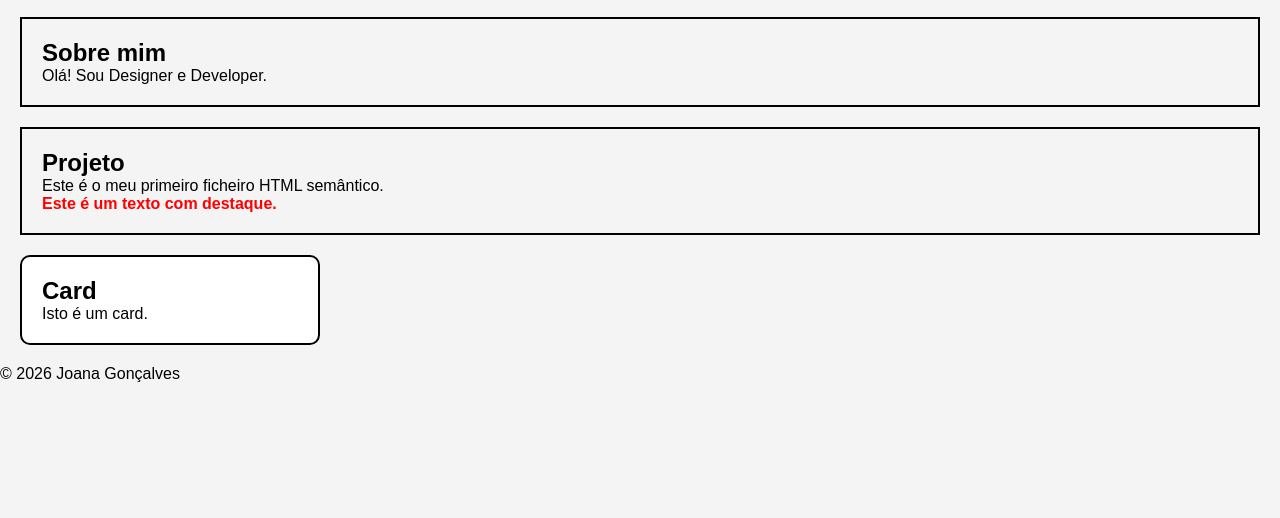
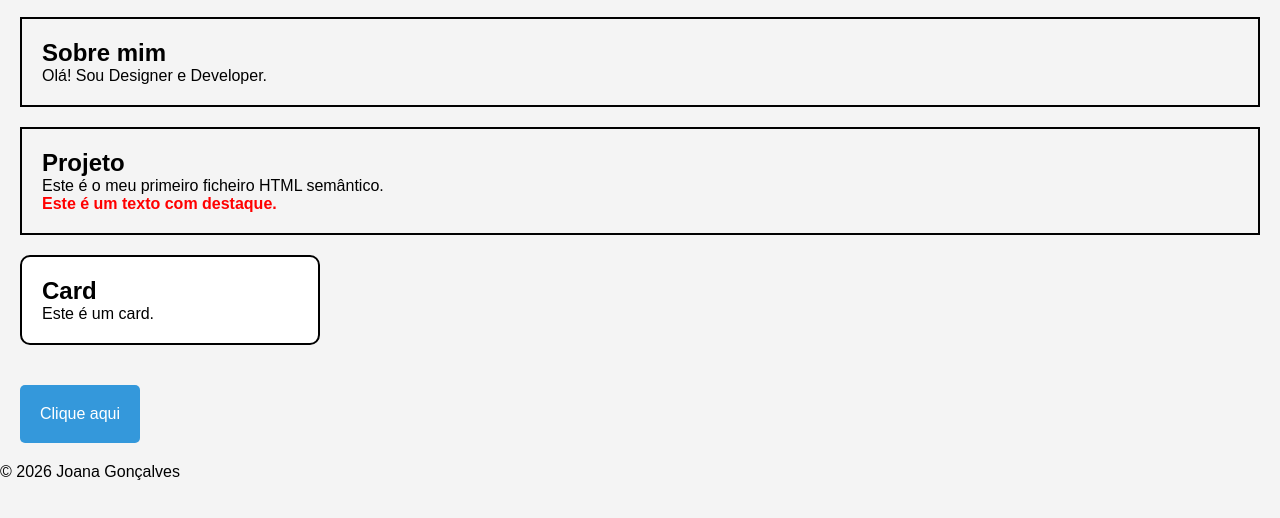
Before and after one commit to joanagoncalves-dev/fase-1-html-css, a plain HTML site: page 1.1/index.html in a window 1280 px wide. Shown: the part 58-576 px from the top of the page. Drawn offline with Linux system fonts and the light colour scheme.

Commit message:
1.1.5: botao

```diff
--- /dev/null
+++ b/1.1/1.1.5/style.css
@@ -0,0 +1,9 @@
+.btn  {
+    background-color: #3498db;
+    color: white;
+    padding: 10px 20px;
+    border: none;
+    border-radius: 5px;
+    font-size: 16px;
+    cursor: pointer;
+}
--- a/1.1/index.html
+++ b/1.1/index.html
@@ -27,8 +27,9 @@
         </section>
         <section class="card">
             <h2>Card</h2>
-            <p>Isto é um card.</p>
+            <p>Este é um card.</p>
         </section>
+        <button class="btn">Clique aqui</button>
     </main>
     <footer>
         <p>&copy; 2026 Joana Gonçalves</p>
--- a/1.1/style.css
+++ b/1.1/style.css
@@ -26,3 +26,13 @@ section {
     border-radius: 10px;
     width: 300px;
 }
+.btn  {
+    background-color: #3498db;
+    color: white;
+    padding: 20px;
+    margin: 20px;
+    border: none;
+    border-radius: 5px;
+    font-size: 16px;
+    cursor: pointer;
+}
```
Also changed, not shown: 1.1/1.1.5/index.html (added, +12 -0 lines).
